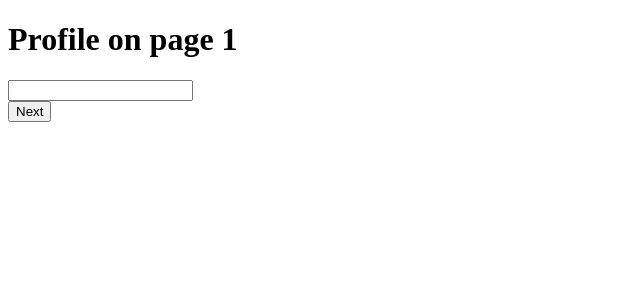
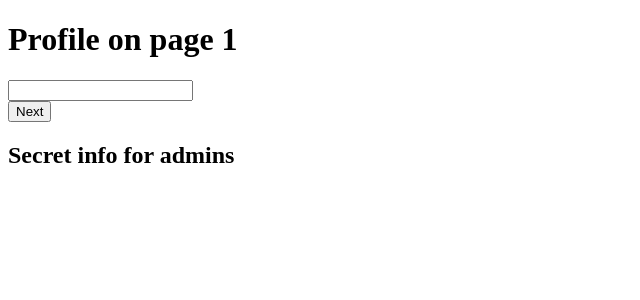
Before and after one commit to Mortharion-tech/practice-lectures, a React (Vite) app in the folder react-improved-hooks/: page / in a window 1280 px wide. Shown: the top 300 px of the page, without its empty margins (0-640 px from the left). Built offline with nearby package versions, Linux system fonts and the light colour scheme.

Commit message:
Added Lazy Loading

```diff
--- a/react-improved-hooks/src/App3.jsx
+++ b/react-improved-hooks/src/App3.jsx
@@ -1,15 +1,17 @@
-import { useEffect, useState } from "react";
-import Admin from "./Admin";
+import { useState, lazy, Suspense } from "react";
+
+const Admin = lazy(() => import("./Admin.jsx"));
 
 export default function App3() {
   const [page, setPage] = useState(1);
-  const [isAdmin, setIsAdmin] = useState(false);
+  const [isAdmin, setIsAdmin] = useState(true);
 
   return (
     <div>
       <Profile key={page} page={page} />
       <button onClick={() => setPage(page + 1)}>Next</button>
-      {isAdmin && <Admin />}
+      {/* Pass loader component inside of fallback */}
+      <Suspense fallback={<h2>Loading</h2>}>{isAdmin && <Admin />}</Suspense>
     </div>
   );
 }
```
